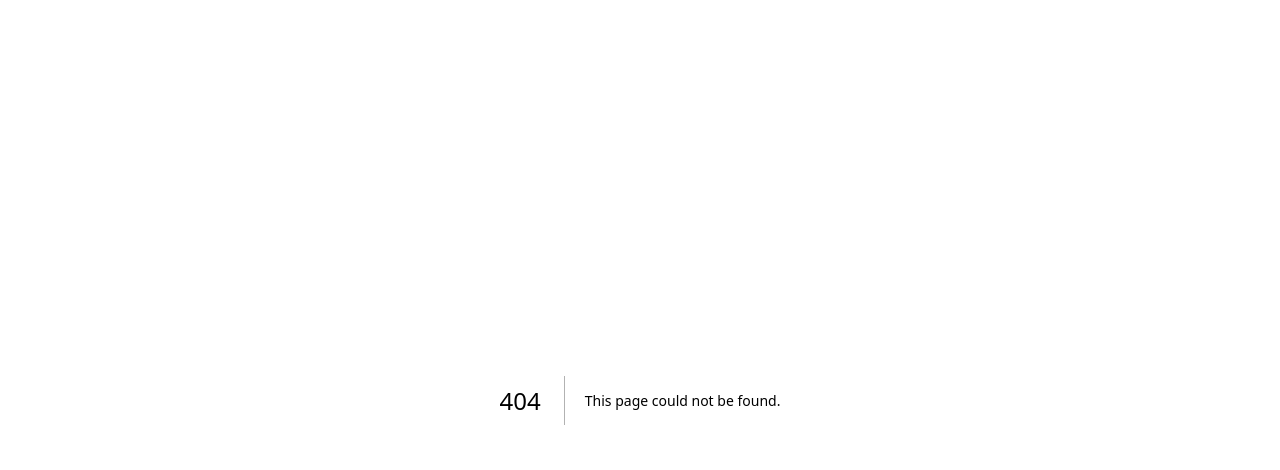
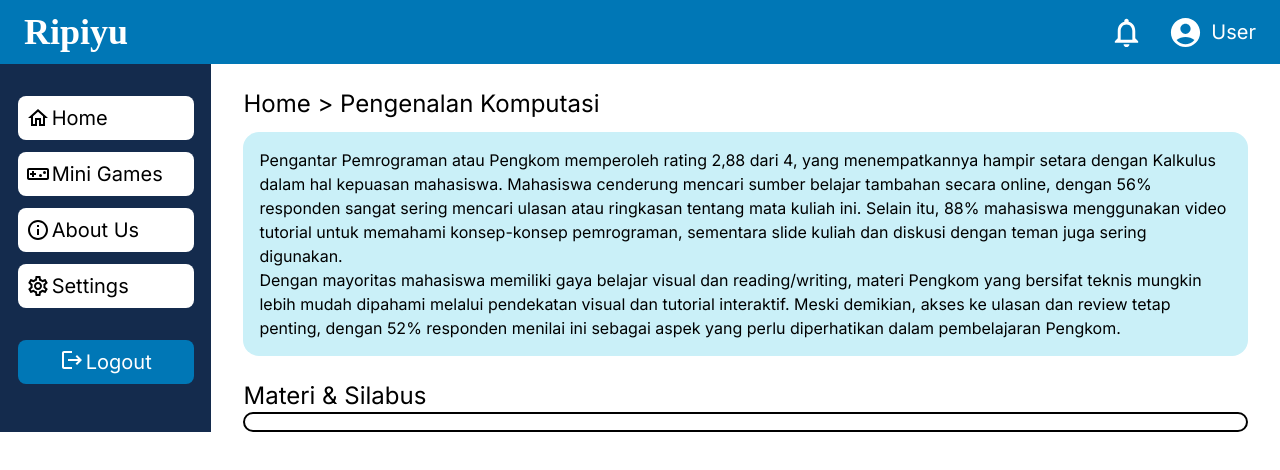
Before and after one commit to Henshou/Ripiyu, a Next.js app: page /mata-kuliah/pengkom in a window 1280 px wide. Before the commit this address had no page. Shown: the top 470 px of the page. Built offline with nearby package versions, Linux system fonts and the light colour scheme.

Commit message:
feat: page for matkul

```diff
--- /dev/null
+++ b/app/mata-kuliah/fisika/page.tsx
@@ -0,0 +1,50 @@
+import Navbar from "../../components/navbar";
+import Image from "next/image";
+import SideBar from "../../components/sidebar";
+import Tabs from "@mui/material/Tabs";
+import Tab from "@mui/material/Tab";
+import Box from "@mui/material/Box";
+import Typography from "@mui/material/Typography";
+import { IconButton } from "@mui/material";
+import NavigateBeforeIcon from "@mui/icons-material/NavigateBefore";
+import NavigateNextIcon from "@mui/icons-material/NavigateNext";
+import Slide from "@mui/material/Slide";
+import Stack from "@mui/material/Stack";
+import * as React from "react";
+
+const MataKuliah = () => {
+    return (
+        <main>
+            <Navbar></Navbar>
+
+            <div className="flex flex-row">
+                <SideBar></SideBar>
+                <div className="flex flex-col px-8 container mx-auto">
+                    <div className="mt-6 mb-3">
+                        <h1 className="text-2xl">Home &gt; Fisika</h1>
+                    </div>
+                    <div className="rounded-2xl bg-cloudblue p-4">
+                        <p>Fisika mendapatkan rating yang relatif rendah, yaitu 2,1 dari 4, mengindikasikan bahwa banyak
+                            mahasiswa mengalami kesulitan dengan mata kuliah ini. Meski demikian, 54% responden merasa puas
+                            dengan materi yang diberikan. Sebagian besar mahasiswa mencari bantuan dari video tutorial (88%)
+                            dan diskusi dengan teman (62%) untuk memahami konsep-konsep yang sulit dalam Fisika.
+                        </p>
+                        <p>Dengan gaya belajar visual menjadi yang paling dominan (66,7%), ada kemungkinan bahwa materi Fisika
+                            perlu disajikan dengan lebih interaktif dan visual untuk meningkatkan pemahaman. Sementara itu,
+                            forum diskusi juga dinilai penting oleh 52% responden, yang mungkin menunjukkan kebutuhan akan
+                            lebih banyak interaksi dan diskusi untuk mendalami materi Fisika.
+                        </p>
+                    </div>
+                    <div className="mt-6">
+                        <h1 className="text-2xl">Materi & Silabus</h1>
+                    </div>
+                    <div className="border-2 rounded-2xl border-black p-2">
+                        <p></p>
+                    </div>
+                </div>
+            </div>
+        </main>
+    )
+}
+
+export default MataKuliah;
--- /dev/null
+++ b/app/mata-kuliah/kalkulus/page.tsx
@@ -0,0 +1,51 @@
+import Navbar from "../../components/navbar";
+import Image from "next/image";
+import SideBar from "../../components/sidebar";
+import Tabs from "@mui/material/Tabs";
+import Tab from "@mui/material/Tab";
+import Box from "@mui/material/Box";
+import Typography from "@mui/material/Typography";
+import { IconButton } from "@mui/material";
+import NavigateBeforeIcon from "@mui/icons-material/NavigateBefore";
+import NavigateNextIcon from "@mui/icons-material/NavigateNext";
+import Slide from "@mui/material/Slide";
+import Stack from "@mui/material/Stack";
+import * as React from "react";
+
+const MataKuliah = () => {
+    return (
+        <main>
+            <Navbar></Navbar>
+
+            <div className="flex flex-row">
+                <SideBar></SideBar>
+                <div className="flex flex-col px-8 container mx-auto">
+                    <div className="mt-6 mb-3">
+                        <h1 className="text-2xl">Home &gt; Kalkulus</h1>
+                    </div>
+                    <div className="rounded-2xl bg-cloudblue p-4">
+                        <p>Mata kuliah Kalkulus mendapatkan rating 2,9 dari 4, yang menunjukkan bahwa mahasiswa secara umum
+                            merasa puas dengan materi yang diajarkan, meskipun ada ruang untuk perbaikan. Berdasarkan hasil
+                            survei, 54% responden merasa puas dengan materi yang diberikan, dan mayoritas mahasiswa (88%)
+                            mengandalkan video tutorial untuk memahami materi Kalkulus.
+                        </p>
+                        <p>Dengan mayoritas responden lebih menyukai gaya belajar visual (66,7%) dan reading/writing (51,7%),
+                            Kalkulus tampaknya cocok untuk mahasiswa yang lebih memilih sumber belajar visual seperti slide
+                            kuliah dan video tutorial. Namun, meskipun ratingnya cukup baik, akses terhadap ulasan dan review
+                            dari mahasiswa lain dianggap penting oleh 52% responden, yang menunjukkan bahwa evaluasi lebih
+                            lanjut dan sumber tambahan mungkin diperlukan.
+                        </p>
+                    </div>
+                    <div className="mt-6">
+                        <h1 className="text-2xl">Materi & Silabus</h1>
+                    </div>
+                    <div className="border-2 rounded-2xl border-black p-2">
+                        <p></p>
+                    </div>
+                </div>
+            </div>
+        </main>
+    )
+}
+
+export default MataKuliah;
--- /dev/null
+++ b/app/mata-kuliah/kimia/page.tsx
@@ -0,0 +1,50 @@
+import Navbar from "../../components/navbar";
+import Image from "next/image";
+import SideBar from "../../components/sidebar";
+import Tabs from "@mui/material/Tabs";
+import Tab from "@mui/material/Tab";
+import Box from "@mui/material/Box";
+import Typography from "@mui/material/Typography";
+import { IconButton } from "@mui/material";
+import NavigateBeforeIcon from "@mui/icons-material/NavigateBefore";
+import NavigateNextIcon from "@mui/icons-material/NavigateNext";
+import Slide from "@mui/material/Slide";
+import Stack from "@mui/material/Stack";
+import * as React from "react";
+
+const MataKuliah = () => {
+    return (
+        <main>
+            <Navbar></Navbar>
+
+            <div className="flex flex-row">
+                <SideBar></SideBar>
+                <div className="flex flex-col px-8 container mx-auto">
+                    <div className="mt-6 mb-3">
+                        <h1 className="text-2xl">Home &gt; Kimia</h1>
+                    </div>
+                    <div className="rounded-2xl bg-cloudblue p-4">
+                        <p>Kimia mendapatkan rating 2,12 dari 4, sedikit lebih tinggi dari Fisika, namun tetap berada di kisaran
+                            yang menunjukkan adanya tantangan bagi mahasiswa. Sebagian besar mahasiswa menggunakan video tutorial
+                            (88%) dan slide kuliah (76%) sebagai sumber utama untuk belajar, sementara gaya belajar visual dan
+                            reading/writing mendominasi.
+                        </p>
+                        <p>Meskipun ratingnya tidak terlalu tinggi, 54% responden masih merasa puas dengan materi yang diberikan.
+                            Namun, dengan 52% responden menilai pentingnya ulasan dari mahasiswa lain, ada indikasi bahwa mahasiswa
+                            membutuhkan lebih banyak sumber belajar tambahan atau feedback dari rekan-rekan mereka untuk mengatasi
+                            kesulitan dalam mata kuliah Kimia.
+                        </p>
+                    </div>
+                    <div className="mt-6">
+                        <h1 className="text-2xl">Materi & Silabus</h1>
+                    </div>
+                    <div className="border-2 rounded-2xl border-black p-2">
+                        <p></p>
+                    </div>
+                </div>
+            </div>
+        </main>
+    )
+}
+
+export default MataKuliah;
--- /dev/null
+++ b/app/mata-kuliah/pengkom/page.tsx
@@ -0,0 +1,51 @@
+import Navbar from "../../components/navbar";
+import Image from "next/image";
+import SideBar from "../../components/sidebar";
+import Tabs from "@mui/material/Tabs";
+import Tab from "@mui/material/Tab";
+import Box from "@mui/material/Box";
+import Typography from "@mui/material/Typography";
+import { IconButton } from "@mui/material";
+import NavigateBeforeIcon from "@mui/icons-material/NavigateBefore";
+import NavigateNextIcon from "@mui/icons-material/NavigateNext";
+import Slide from "@mui/material/Slide";
+import Stack from "@mui/material/Stack";
+import * as React from "react";
+
+const MataKuliah = () => {
+    return (
+        <main>
+            <Navbar></Navbar>
+
+            <div className="flex flex-row">
+                <SideBar></SideBar>
+                <div className="flex flex-col px-8 container mx-auto">
+                    <div className="mt-6 mb-3">
+                        <h1 className="text-2xl">Home &gt; Pengenalan Komputasi</h1>
+                    </div>
+                    <div className="rounded-2xl bg-cloudblue p-4">
+                        <p>Pengantar Pemrograman atau Pengkom memperoleh rating 2,88 dari 4, yang menempatkannya hampir setara
+                            dengan Kalkulus dalam hal kepuasan mahasiswa. Mahasiswa cenderung mencari sumber belajar tambahan
+                            secara online, dengan 56% responden sangat sering mencari ulasan atau ringkasan tentang mata kuliah
+                            ini. Selain itu, 88% mahasiswa menggunakan video tutorial untuk memahami konsep-konsep pemrograman,
+                            sementara slide kuliah dan diskusi dengan teman juga sering digunakan.
+                        </p>
+                        <p>Dengan mayoritas mahasiswa memiliki gaya belajar visual dan reading/writing, materi Pengkom yang
+                            bersifat teknis mungkin lebih mudah dipahami melalui pendekatan visual dan tutorial interaktif.
+                            Meski demikian, akses ke ulasan dan review tetap penting, dengan 52% responden menilai ini sebagai
+                            aspek yang perlu diperhatikan dalam pembelajaran Pengkom.
+                        </p>
+                    </div>
+                    <div className="mt-6">
+                        <h1 className="text-2xl">Materi & Silabus</h1>
+                    </div>
+                    <div className="border-2 rounded-2xl border-black p-2">
+                        <p></p>
+                    </div>
+                </div>
+            </div>
+        </main>
+    )
+}
+
+export default MataKuliah;
```
